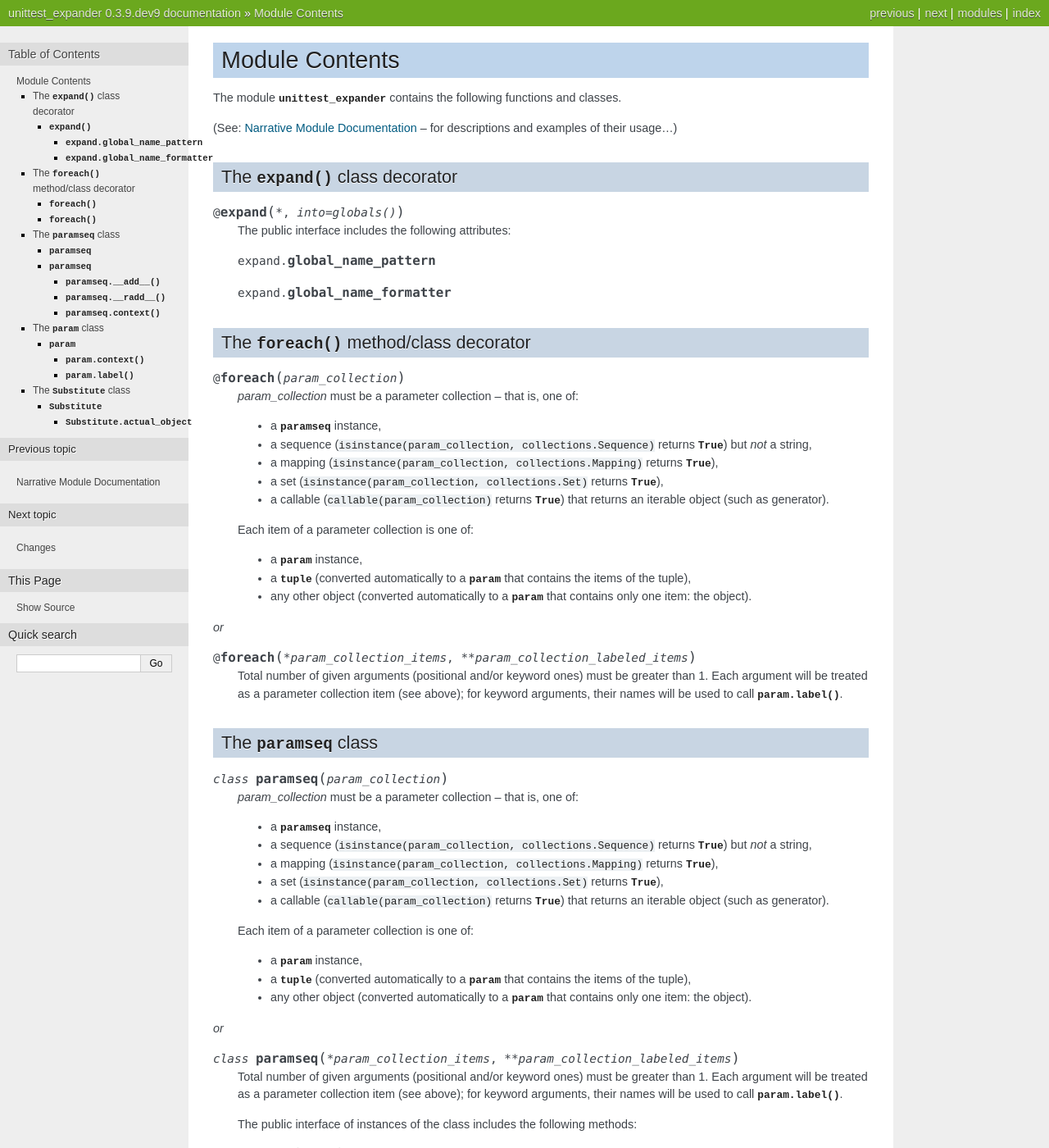
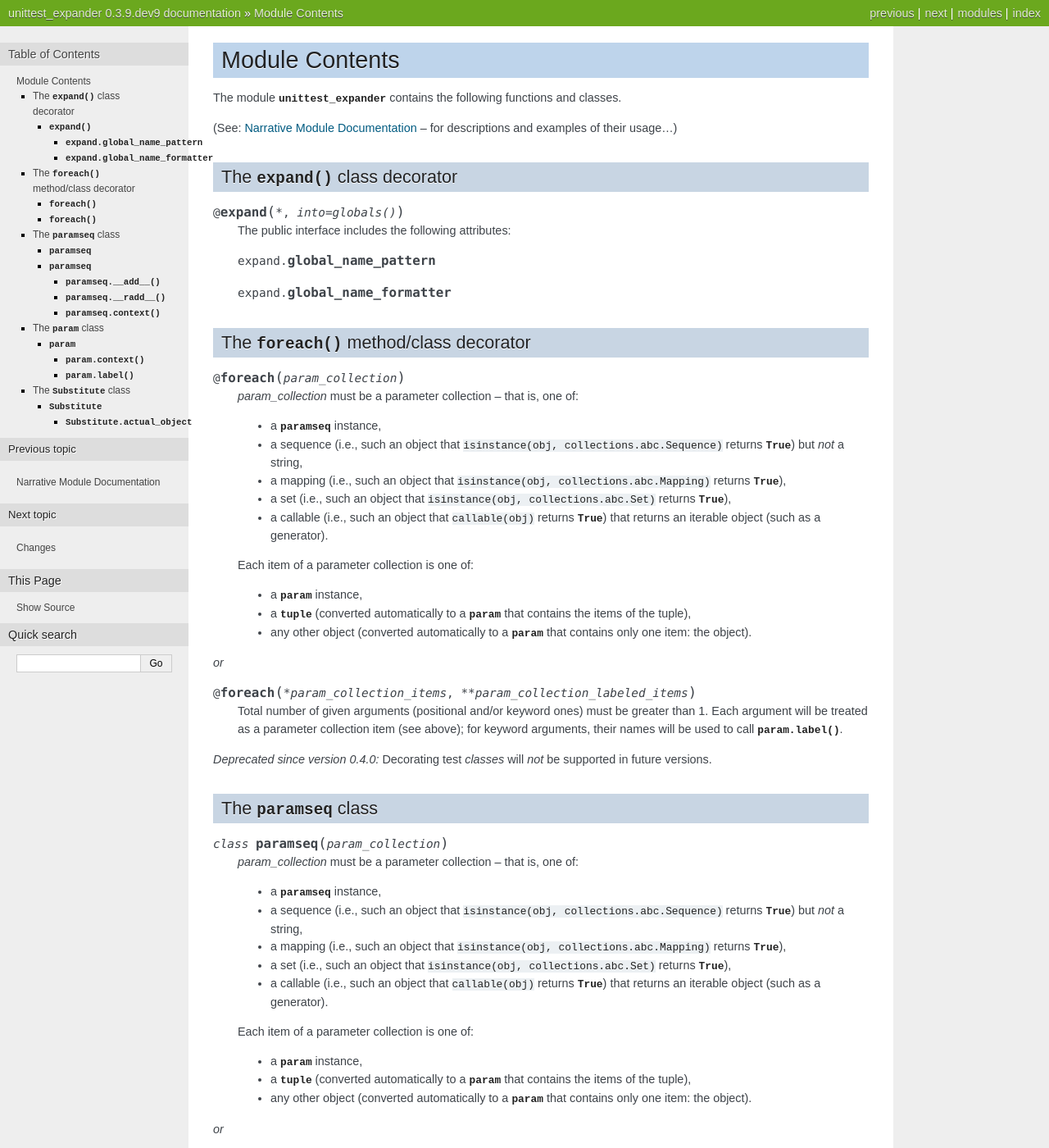
Before and after one commit to zuo/unittest_expander, a Sphinx documentation site: the page built from docs/reference.rst, in a window 1280 px wide and 1400 px high. Shown: the whole window at 82% size. Built offline with Sphinx 7.4.7, drawn with Linux system fonts in a browser that asks for light colours.

Commit message:
Docs (library reference): a few improvements and updates

```diff
--- a/docs/reference.rst
+++ b/docs/reference.rst
@@ -29,14 +29,15 @@ The :func:`foreach` method/class decorator
    *param_collection* must be a parameter collection -- that is, one of:
 
    * a :class:`paramseq` instance,
-   * a sequence (``isinstance(param_collection, collections.Sequence)``
-     returns :obj:`True`) but *not* a string,
-   * a mapping (``isinstance(param_collection, collections.Mapping)``
-     returns :obj:`True`),
-   * a set (``isinstance(param_collection, collections.Set)`` returns
-     :obj:`True`),
-   * a callable (``callable(param_collection)`` returns :obj:`True`)
-     that returns an iterable object (such as generator).
+   * a sequence (i.e., such an object that
+     ``isinstance(obj, collections.abc.Sequence)`` returns :obj:`True`)
+     but *not* a string,
+   * a mapping (i.e., such an object that
+     ``isinstance(obj, collections.abc.Mapping)`` returns :obj:`True`),
+   * a set (i.e., such an object that
+     ``isinstance(obj, collections.abc.Set)`` returns :obj:`True`),
+   * a callable (i.e., such an object that ``callable(obj)`` returns
+     :obj:`True`) that returns an iterable object (such as a generator).
 
    Each item of a parameter collection is one of:
 
@@ -55,6 +56,9 @@ The :func:`foreach` method/class decorator
    collection item (see above); for keyword arguments, their names will
    be used to call :meth:`param.label`.
 
+.. deprecated:: 0.4.0
+   Decorating test *classes* will *not* be supported in future versions.
+
 The :class:`paramseq` class
 ---------------------------
 
@@ -63,14 +67,15 @@ The :class:`paramseq` class
    *param_collection* must be a parameter collection -- that is, one of:
 
    * a :class:`paramseq` instance,
-   * a sequence (``isinstance(param_collection, collections.Sequence)``
-     returns :obj:`True`) but *not* a string,
-   * a mapping (``isinstance(param_collection, collections.Mapping)``
-     returns :obj:`True`),
-   * a set (``isinstance(param_collection, collections.Set)`` returns
-     :obj:`True`),
-   * a callable (``callable(param_collection)`` returns :obj:`True`)
-     that returns an iterable object (such as generator).
+   * a sequence (i.e., such an object that
+     ``isinstance(obj, collections.abc.Sequence)`` returns :obj:`True`)
+     but *not* a string,
+   * a mapping (i.e., such an object that
+     ``isinstance(obj, collections.abc.Mapping)`` returns :obj:`True`),
+   * a set (i.e., such an object that
+     ``isinstance(obj, collections.abc.Set)`` returns :obj:`True`),
+   * a callable (i.e., such an object that ``callable(obj)`` returns
+     :obj:`True`) that returns an iterable object (such as a generator).
 
    Each item of a parameter collection is one of:
 
```
